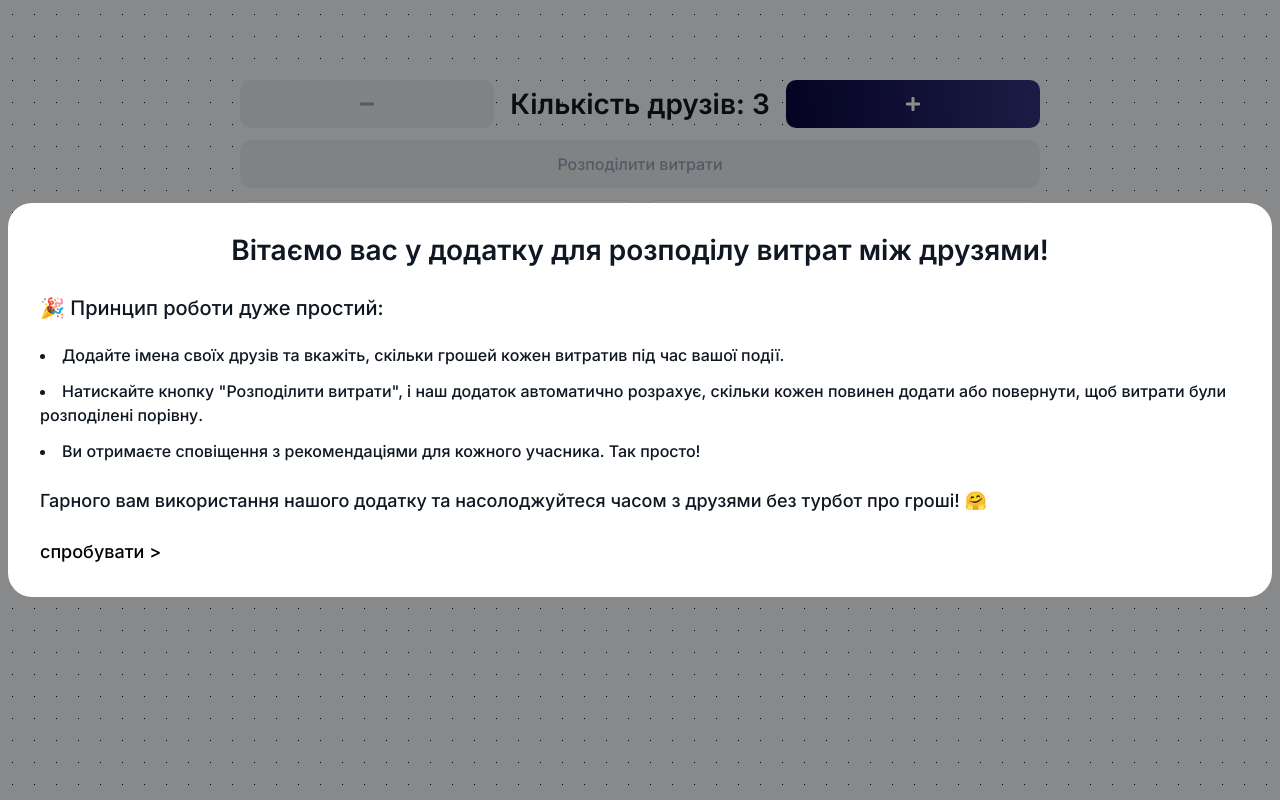
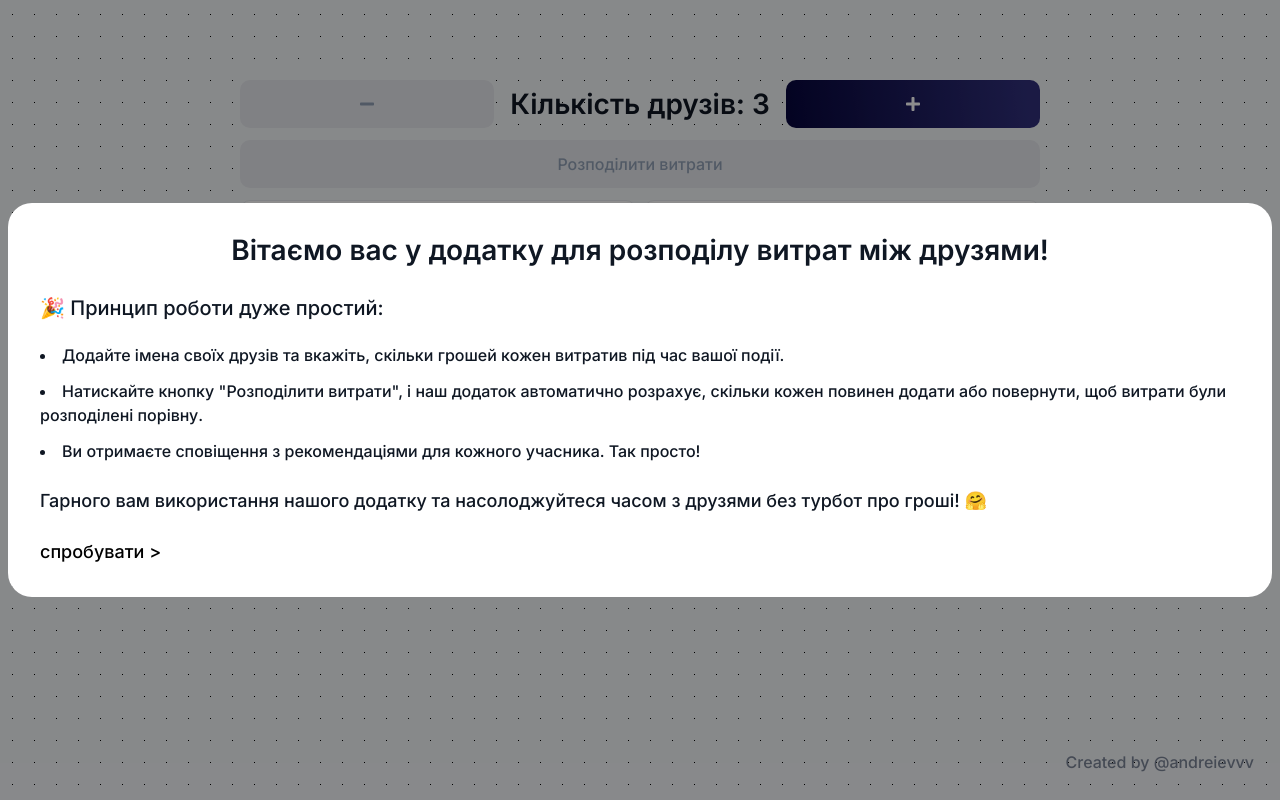
Before and after one commit to SlavaAndreievvvv/calculator, a Next.js app: page / in a window 1280 px wide. Built offline with nearby package versions, Linux system fonts and the light colour scheme.

Commit message:
✨ add created-by, favicon, custom hook

```diff
--- a/src/app/globals.css
+++ b/src/app/globals.css
@@ -14,6 +14,7 @@
   --color-n3: #e7eaee;
   --color-n4: #c2cadf;
   --color-n5: #93a2b7;
+  --color-n8: #7c8698;
   --color-n10: #0f1723;
 
   --color-p4: #5073ee;
--- a/src/app/layout.tsx
+++ b/src/app/layout.tsx
@@ -5,7 +5,8 @@ import "./globals.css";
 const inter = Inter({ subsets: ["latin"] });
 
 export const metadata: Metadata = {
-  title: "Calculator",
+  title: "Розподілення витрат",
+  description: "Додаток для розподілу витрат між друзями",
 };
 
 export default function RootLayout({
@@ -15,6 +16,9 @@ export default function RootLayout({
 }) {
   return (
     <html lang="en">
+      <head>
+        <link rel="icon" href="/favicon.svg" type="image" />
+      </head>
       <body className={inter.className}>{children}</body>
     </html>
   );
--- a/src/ui/pages/HomePage/HomePage.module.css
+++ b/src/ui/pages/HomePage/HomePage.module.css
@@ -61,3 +61,39 @@
     min-width: 50vw;
   }
 }
+
+.createdBy {
+  color: var(--color-n8);
+  font-size: 16px;
+  font-weight: 500;
+  display: inline-block;
+  text-decoration: none;
+  position: fixed;
+  bottom: 24px;
+  right: 24px;
+  padding: 2px;
+}
+
+.createdBy:focus-within {
+  box-shadow: 0 0 0 3px var(--color-n5);
+}
+
+.createdBy::after {
+  content: "";
+  position: absolute;
+  width: 100%;
+  transform: scaleX(0);
+  height: 2px;
+  bottom: 0;
+  left: 0;
+  background-color: var(--color-n5);
+  transform-origin: bottom right;
+  transition: transform 0.25s ease-out;
+}
+
+@media (min-width: 1024px) {
+  .createdBy:hover::after {
+    transform: scaleX(1);
+    transform-origin: bottom left;
+  }
+}
--- a/src/ui/pages/HomePage/HomePage.tsx
+++ b/src/ui/pages/HomePage/HomePage.tsx
@@ -1,6 +1,8 @@
 "use client";
 
-import { ChangeEvent, FormEvent, useRef, useState } from "react";
+import { ChangeEvent, useRef, useState } from "react";
+import { useFriendInfoValidation, useCalculateShares } from "@/utils/hooks";
+import { useOnClickOutside } from "usehooks-ts";
 import { Button, Popup } from "@/ui/components";
 import {
   HomePageAbout,
@@ -8,12 +10,10 @@ import {
   HomePageResults,
   FriendInput,
 } from "./components";
-import { useOnClickOutside } from "usehooks-ts";
+import styles from "./HomePage.module.css";
+import Link from "next/link";
 
-import { useFriendInfoValidation } from "@/utils/hooks";
-import styles from "./HomePage.module.css";
-
-interface friendInfoProps {
+export interface friendInfoProps {
   name: string;
   value: string;
 }
@@ -65,48 +65,13 @@ export const HomePage = () => {
     });
   };
 
-  const calculateShares = (event: FormEvent<HTMLFormElement>) => {
-    event.preventDefault();
-
-    const isAnyNameEmpty = friendInfo.some(({ name }) => name.trim() === "");
-    const isAnyValueEmpty = friendInfo.some(({ value }) => value.trim() === "");
-
-    const hasNameError = nameErrors.some((error) => error !== "");
-    const hasValueError = valueErrors.some((error) => error !== "");
-
-    if (isAnyNameEmpty || isAnyValueEmpty) {
-      alert("Будь ласка, заповніть всі поля");
-      return;
-    }
-
-    if (hasNameError || hasValueError) {
-      alert("Спочатку виправіть помилки");
-      return;
-    }
-
-    const totalExpense = friendInfo.reduce(
-      (acc, { value }) => acc + parseFloat(value) || 0,
-      0
-    );
-    const averageExpense = totalExpense / friendInfo.length;
-
-    const newResults = friendInfo.map(({ name, value }) => {
-      let difference;
-      if (parseFloat(value) > averageExpense) {
-        difference = parseFloat(value) - averageExpense;
-        return `<div data-result='return'><span>${name} повернути</span> <span>
-          ${Math.round(difference)}
-         грн</span></div>`;
-      }
-      difference = averageExpense - parseFloat(value);
-      return `<div data-result='attach'><span>${name} докласти</span> <span>
-        ${Math.round(difference)}
-       грн</span></div>`;
-    });
-
-    setResults(newResults);
-    setIsOpenPopup(true);
-  };
+  const calculateShares = useCalculateShares(
+    friendInfo,
+    nameErrors,
+    valueErrors,
+    setResults,
+    setIsOpenPopup
+  );
 
   const minTwoFriendChecked =
     friendInfo.length <= 3 ? () => null : () => handleRemoveFriend();
@@ -234,6 +199,13 @@ export const HomePage = () => {
           <HomePageAbout />
         </Popup>
       </div>
+      <Link
+        href="https://github.com/SlavaAndreievvvv"
+        target="_blank"
+        className={styles.createdBy}
+      >
+        Created by @andreievvv
+      </Link>
     </section>
   );
 };
--- a/src/ui/pages/HomePage/components/FriendInput/FriendInput.tsx
+++ b/src/ui/pages/HomePage/components/FriendInput/FriendInput.tsx
@@ -17,7 +17,7 @@ export interface FriendInputProps {
   onValueChange: (e: ChangeEvent<HTMLInputElement>, index: number) => void;
 }
 
-export const FriendInput: React.FC<FriendInputProps> = ({
+export const FriendInput = ({
   index,
   name,
   value,
@@ -28,7 +28,7 @@ export const FriendInput: React.FC<FriendInputProps> = ({
   onBlur,
   onNameChange,
   onValueChange,
-}) => (
+}: FriendInputProps) => (
   <motion.li
     className={styles.item}
     key={index}
@@ -56,6 +56,7 @@ export const FriendInput: React.FC<FriendInputProps> = ({
       onChange={(e: ChangeEvent<HTMLInputElement>) => onValueChange(e, index)}
       onBlur={(e) => onBlur(e, index)}
       errorMessage={valueDirties ? valueError : null}
+      inputMode="numeric"
       className={styles.input}
     />
   </motion.li>
--- a/src/utils/hooks/index.ts
+++ b/src/utils/hooks/index.ts
@@ -1,2 +1,3 @@
 export * from "./useIsMobile";
 export * from "./useFriendInfoValidation";
+export * from "./useCalculateShares";
--- /dev/null
+++ b/src/utils/hooks/useCalculateShares.ts
@@ -0,0 +1,55 @@
+import { friendInfoProps } from "@/ui/pages";
+import { FormEvent } from "react";
+
+export const useCalculateShares = (
+  friendInfo: friendInfoProps[],
+  nameErrors: string[],
+  valueErrors: string[],
+  setResults: (results: string[]) => void,
+  setIsOpenPopup: (isOpen: boolean) => void
+) => {
+  const calculateShares = (event: FormEvent<HTMLFormElement>) => {
+    event.preventDefault();
+
+    const isAnyNameEmpty = friendInfo.some(({ name }) => name.trim() === "");
+    const isAnyValueEmpty = friendInfo.some(({ value }) => value.trim() === "");
+
+    const hasNameError = nameErrors.some((error) => error !== "");
+    const hasValueError = valueErrors.some((error) => error !== "");
+
+    if (isAnyNameEmpty || isAnyValueEmpty) {
+      alert("Будь ласка, заповніть всі поля");
+      return;
+    }
+
+    if (hasNameError || hasValueError) {
+      alert("Спочатку виправіть помилки");
+      return;
+    }
+
+    const totalExpense = friendInfo.reduce(
+      (acc, { value }) => acc + parseFloat(value) || 0,
+      0
+    );
+    const averageExpense = totalExpense / friendInfo.length;
+
+    const newResults = friendInfo.map(({ name, value }) => {
+      let difference;
+      if (parseFloat(value) > averageExpense) {
+        difference = parseFloat(value) - averageExpense;
+        return `<div data-result='return'><span>${name} повернути</span> <span>
+          ${Math.round(difference)}
+         грн</span></div>`;
+      }
+      difference = averageExpense - parseFloat(value);
+      return `<div data-result='attach'><span>${name} докласти</span> <span>
+        ${Math.round(difference)}
+       грн</span></div>`;
+    });
+
+    setResults(newResults);
+    setIsOpenPopup(true);
+  };
+
+  return calculateShares;
+};
```
Also changed, not shown: public/favicon.svg (added).
